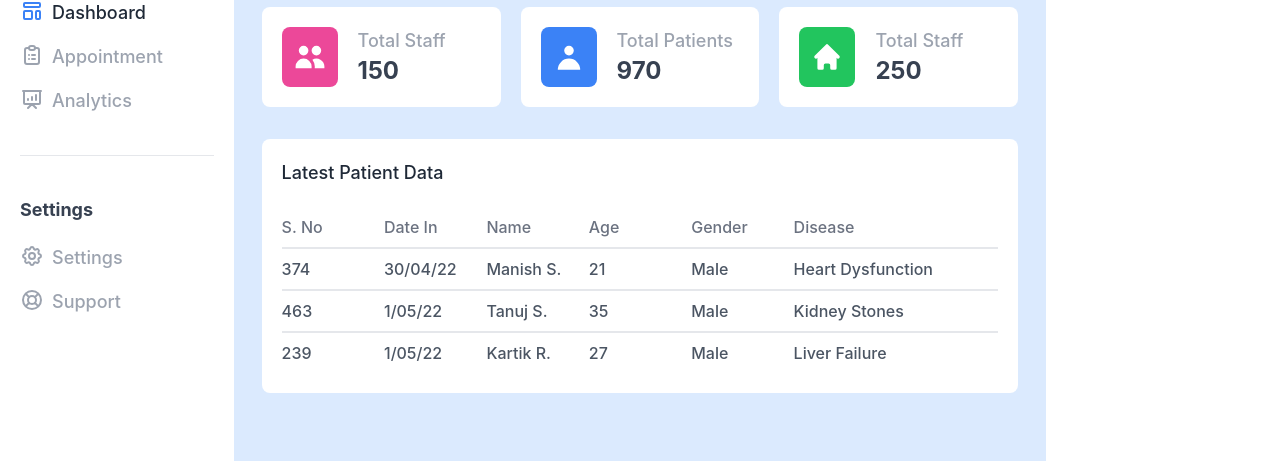
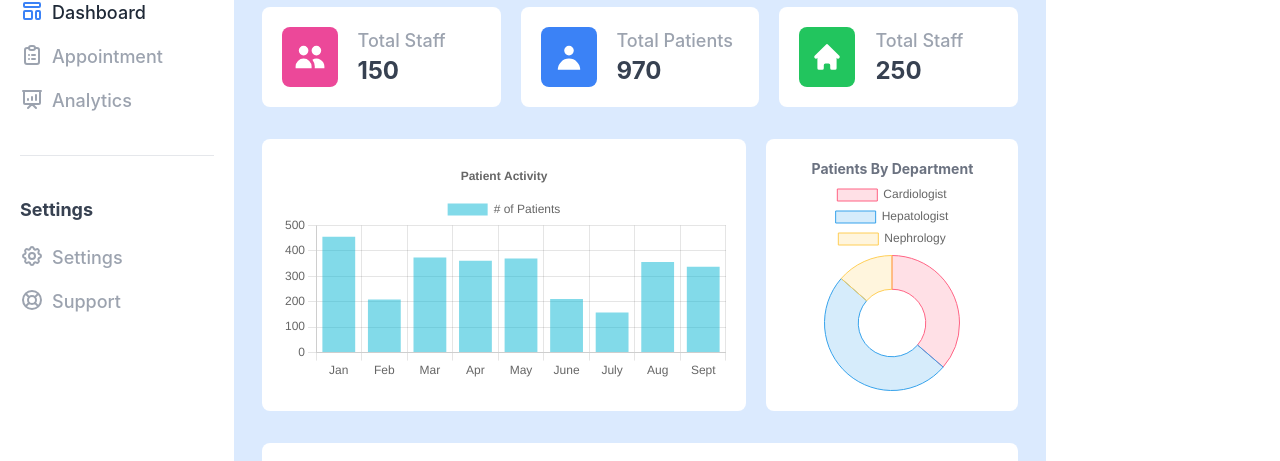
Before and after one commit to karthikeyanrathore/caduceus-client, a Next.js app in the folder client/: page / in a window 1280 px wide. Shown: the part 169-630 px from the top of the page. Built offline with nearby package versions, Linux system fonts and the light colour scheme.

Commit message:
add charts

```diff
--- a/client/package.json
+++ b/client/package.json
@@ -9,8 +9,11 @@
     "lint": "next lint"
   },
   "dependencies": {
+    "@faker-js/faker": "^6.2.0",
+    "chart.js": "^3.7.1",
     "next": "12.1.5",
     "react": "18.0.0",
+    "react-chartjs-2": "^4.1.0",
     "react-dom": "18.0.0",
     "react-widgets": "^5.8.4"
   },
--- a/client/src/components/Dashboard.js
+++ b/client/src/components/Dashboard.js
@@ -1,5 +1,84 @@
-import { useState } from 'react';
-import SideNavbar from './LeftNavbar';
+import {
+	Chart as ChartJS,
+	CategoryScale,
+	LinearScale,
+	BarElement,
+	ArcElement,
+	Title,
+	Tooltip,
+	Legend,
+} from 'chart.js';
+import { Bar, Doughnut } from 'react-chartjs-2';
+import { faker } from '@faker-js/faker';
+
+ChartJS.register(
+	CategoryScale,
+	LinearScale,
+	BarElement,
+	ArcElement,
+	Title,
+	Tooltip,
+	Legend
+);
+
+export const options = {
+	responsive: true,
+	plugins: {
+		legend: {
+			position: 'top',
+		},
+		title: {
+			display: true,
+			text: 'Patient Activity',
+		},
+	},
+};
+
+const labels = [
+	'Jan',
+	'Feb',
+	'Mar',
+	'Apr',
+	'May',
+	'June',
+	'July',
+	'Aug',
+	'Sept',
+];
+
+export const data = {
+	labels,
+	datasets: [
+		{
+			label: '# of Patients',
+			data: labels.map(() => faker.datatype.number({ min: 100, max: 500 })),
+			backgroundColor: 'rgba(6, 182, 212, 0.5)',
+		},
+	],
+};
+
+const labels2 = ['Cardiologist', 'Hepatologist', 'Nephrology'];
+
+export const data2 = {
+	labels: labels2,
+	datasets: [
+		{
+			label: 'Patients By Department',
+			data: labels2.map(() => faker.datatype.number({ min: 100, max: 500 })),
+			backgroundColor: [
+				'rgba(255, 99, 132, 0.2)',
+				'rgba(54, 162, 235, 0.2)',
+				'rgba(255, 206, 86, 0.2)',
+			],
+			borderColor: [
+				'rgba(255, 99, 132, 1)',
+				'rgba(54, 162, 235, 1)',
+				'rgba(255, 206, 86, 1)',
+			],
+			borderWidth: 1,
+		},
+	],
+};
 
 const Dashboard = () => {
 	return (
@@ -55,6 +134,17 @@ const Dashboard = () => {
 					</div>
 				</div>
 			</div>
+			<div className="w-full flex my-8 gap-5">
+				<div className="bg-white p-5 rounded-lg w-4/6">
+					<Bar options={options} data={data} />
+				</div>
+				<div className="bg-white p-5 rounded-lg w-2/6">
+					<div className="text-sm text-center font-bold text-gray-500">
+						Patients By Department
+					</div>
+					<Doughnut data={data2} />
+				</div>
+			</div>
 			<div className="bg-white p-5 rounded-lg">
 				<div className="text-lg font-medium text-gray-800">
 					Latest Patient Data
```
Also changed, not shown: 1 other file (tests, documents, lock files or other folders).
